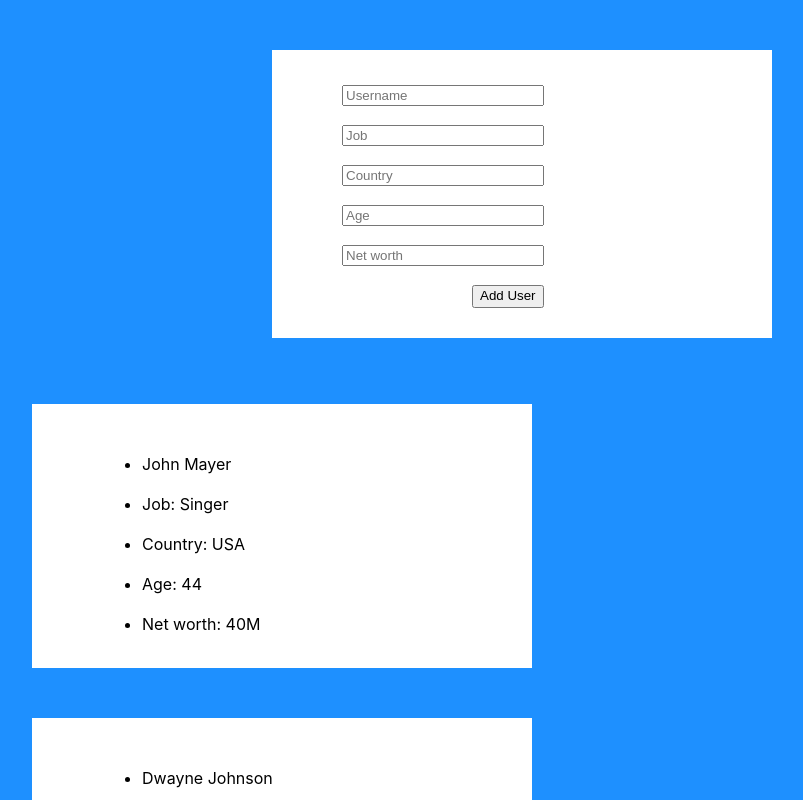
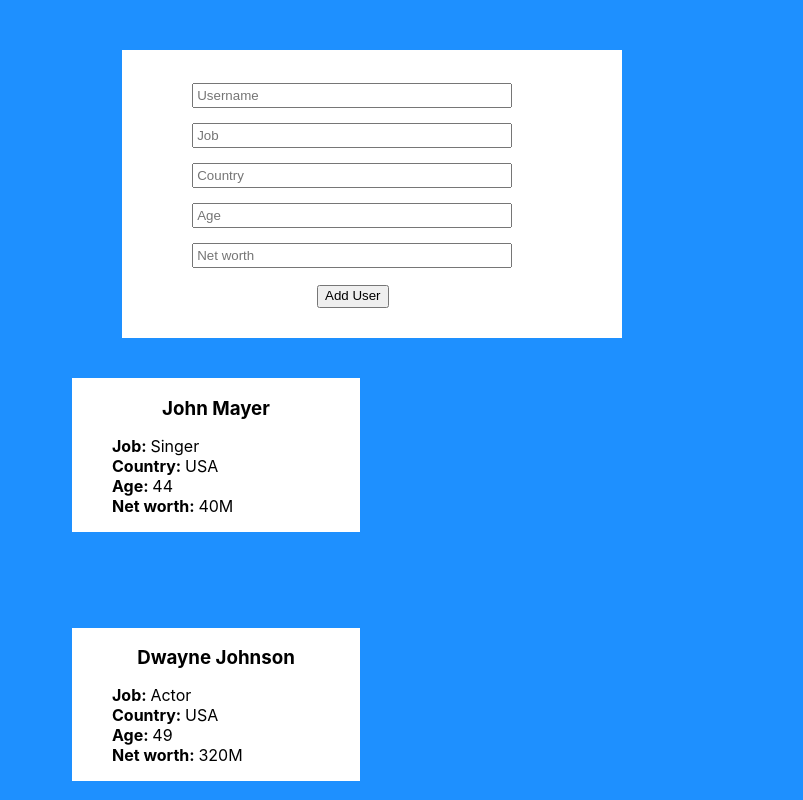
Before and after one commit to AdDevS149/my-first-react-project, a React (Create React App) app: page / in a window 1280 px wide. Shown: the top 800 px of the page, without its empty margins (268-1071 px from the left). Built offline with nearby package versions, Linux system fonts and the light colour scheme; the HTML template or start-up script is replaced by a standard one.

Commit message:
Updated some styling

```diff
--- a/src/components/FamousPeople.css
+++ b/src/components/FamousPeople.css
@@ -1,10 +1,22 @@
-.famous-people__list {
-background-color: red;
+.famous-people__title {
+  text-align: center;
+  width: 18rem;
+  margin-bottom: 0.5rem;
 }
 
+.famous-people__details {
+  background-color: white;
+  margin: 2.5rem;
+}
 
-.famous-people__title {
-    text-align: center;
-    width: 16rem;
-    margin-bottom: 0.5rem;
-  }
+li {
+  list-style: none;
+}
+
+span {
+  font-weight: bold;
+}
+
+.form-details {
+  background-color: blue;
+}
--- a/src/components/FamousPeople.js
+++ b/src/components/FamousPeople.js
@@ -2,14 +2,14 @@
 
 import './FamousPerson.css';
 
-const FamousPerson = ({name, job, country, age, netWorth}) => {
+const FamousPerson = ({ id, name, job, country, age, netWorth }) => {
   // console.log('id',id)
   return (
-    <div className="famous-people__details">
-    {/*<div className='famous-people__details'>*/}
-    {/* <h3 className='famous-people__title' >{props.name}</h3> */}
+    <div className='famous-people__details'>
+      {/*<div className='famous-people__details'>*/}
+      <h3 className='famous-people__title'>{name}</h3>
       <ul>
-      <li>{name}</li>
+        {/* <li>{name}</li> */}
         <li>
           <span>Job: </span>
           {job}
@@ -27,7 +27,7 @@
           {netWorth}
         </li>
       </ul>
-  </div>
+    </div>
   );
 };
 
--- a/src/components/FamousPerson.css
+++ b/src/components/FamousPerson.css
@@ -1,4 +1,4 @@
-.form-details {
+.famous-person__display {
   display: inline-flex;
   margin-left: 300px;
   flex-wrap: wrap;
--- a/src/components/FamousPerson.js
+++ b/src/components/FamousPerson.js
@@ -8,7 +8,7 @@
 
    <div>
       {props.person.map((user) => (
-        <div className="form-details">
+        <div className="famous-person__display">
         <FamousPeople
         id={user.id}
         name={user.name}
--- a/src/components/NewFamousPerson.js
+++ b/src/components/NewFamousPerson.js
@@ -6,9 +6,8 @@
 
 const NewFamousPerson = () => {
   return (
-    <div className='form-container'>
-    <NewFamousPersonForm />
-
+    <div>
+      <NewFamousPersonForm />
     </div>
   );
 };
--- a/src/components/NewPersonForm.css
+++ b/src/components/NewPersonForm.css
@@ -3,8 +3,18 @@
   justify-content: center;
 }
 
+.form-details__inputs {
+  background-color: white;
+  margin-top: 50px;
+  padding: 1.5rem 0.5rem 0.5rem 1.5rem;
+  line-height: 2.5;
+  padding-left: 70px;
+  padding-right: 70px;
+  width: 500px;
+}
+
 .form-details {
-  display: flex;
+  /* display: flex; */
   background-color: white;
   margin-top: 50px;
   padding: 1.5rem 0.5rem 0.5rem 1.5rem;
@@ -15,7 +25,8 @@
 }
 
 .form-input {
-  width: 100%;
+  width: 20rem;
+  padding: 0.2rem;
 }
 button {
   margin-left: 125px;
--- a/src/components/NewPersonForm.js
+++ b/src/components/NewPersonForm.js
@@ -3,6 +3,7 @@
 import './NewPersonForm.css';
 
 const FamousPeopleForm = (props) => {
+  console.log(props.users);
   const [userName, setUserName] = useState('');
   const [userJob, setUserJob] = useState('');
   const [userCountry, setUserCountry] = useState('');
@@ -18,7 +19,6 @@
   const onSubmit = (e) => {
     e.preventDefault();
 
-
     const isValid = formValidation();
     if (isValid) {
       setUserName('');
@@ -27,7 +27,7 @@
       setUserAge('');
       setUserNetWorth('');
     }
-  const userInputData = {
+    const userInputData = {
       // id: userId,
       name: userName,
       job: userJob,
@@ -38,14 +38,13 @@
     props.onSaveUserInputData(userInputData);
   };
 
-
   const formValidation = () => {
     setUserNameErr('');
     setUserJobErr('');
     setUserCountryErr('');
     setUserAgeErr('');
     setUserNetWorthErr('');
-  let isValid = true;
+    let isValid = true;
 
     if (!userName) {
       isValid = false;
@@ -58,7 +57,7 @@
     }
 
     if (!userCountry) {
-      isValid = false
+      isValid = false;
       setUserCountryErr('Please insert a country value');
     }
 
@@ -70,15 +69,13 @@
     if (!userNetWorth) {
       isValid = false;
       setUserNetWorthErr('Please insert an net worth value');
-      // return
     }
-return isValid;
-
+    return isValid;
   };
 
   return (
     <div className='form-container'>
-      <div className='form-details'>
+      <div className='form-details__inputs'>
         <form onSubmit={onSubmit}>
           <input
             type='text'
```
Also changed, not shown: src/App.js (+4 -5 lines), src/components/NewFamousPerson.css (+4 -4 lines).
